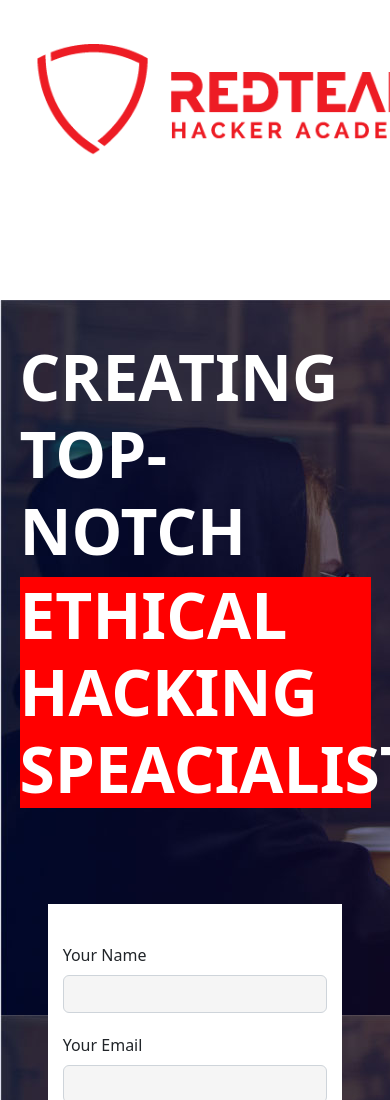
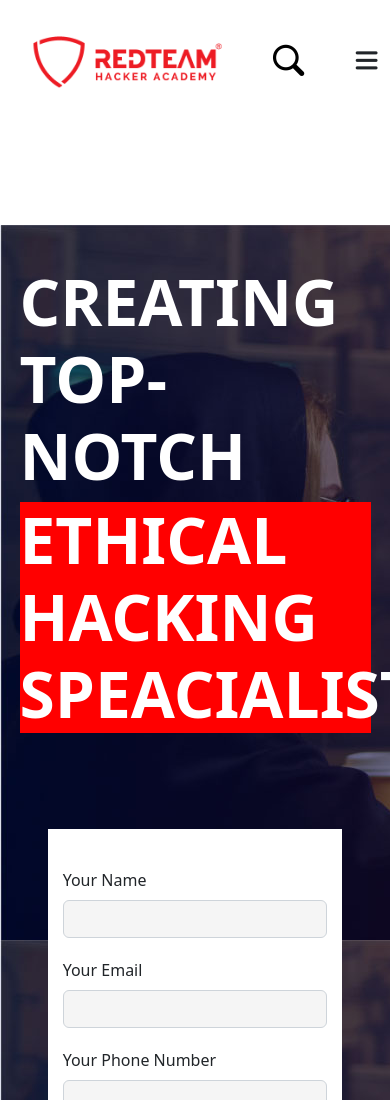
Before and after one commit to BakedJohnny/freecode, a plain HTML site: page index.html in a window 390 px wide. Shown: the top 1100 px of the page. Drawn offline with nearby package versions, Linux system fonts and the light colour scheme.

Commit message:
added search overlay function to mobile devices
added the openSearch function to call the overlay search option function in mobile devices as it used to happen for large screens.

```diff
--- a/css/style.css
+++ b/css/style.css
@@ -96,11 +96,10 @@ a, a:hover{
 
 .mobile-header{
   display: none;
-  margin-left: 50%;
 }
 
 .mobile-header i::before{
-  font-size: 40px;
+  font-size: 30px;
   font-weight: bold !important;
 }
 
@@ -348,9 +347,6 @@ font-size: xx-large;
   .header-1{
     margin-left: 0;
   }
-  .header-1 div div a img{
-    height: 140px;
-  }
 
   .mobile-header{
     display: flex ;
--- a/index.html
+++ b/index.html
@@ -60,8 +60,8 @@
               </a>
             </div>
           </div>
-          <div class="mobile-header">
-            <i class="bi bi-search px-5"></i>
+          <div class="mobile-header ms-auto">
+            <a href="#" onclick="searchOpen()" style="color:black;"><i class="bi bi-search px-5"></i></a>
             <i class="bi bi-list"></i>
           </div>
         </div>
```
